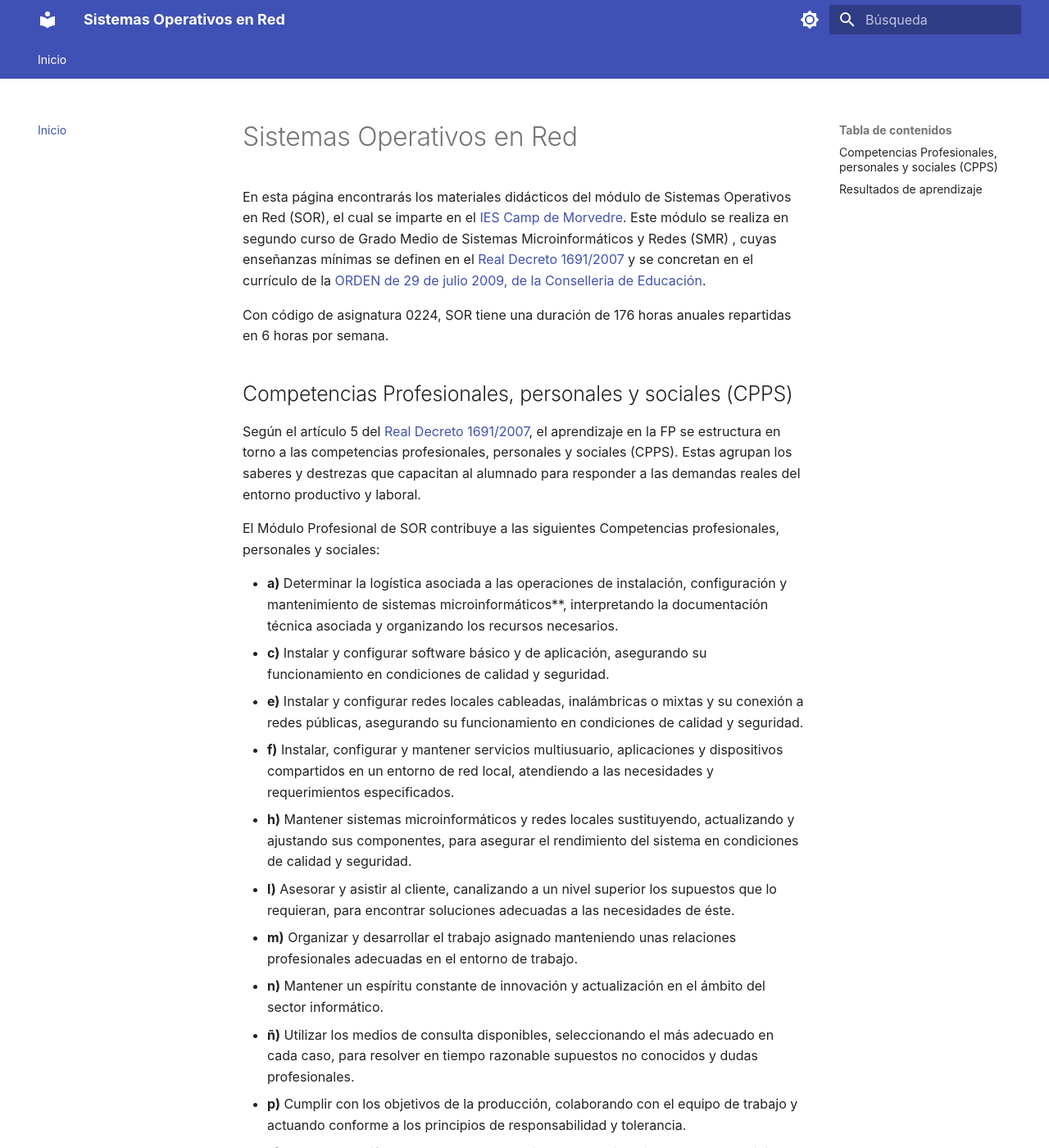
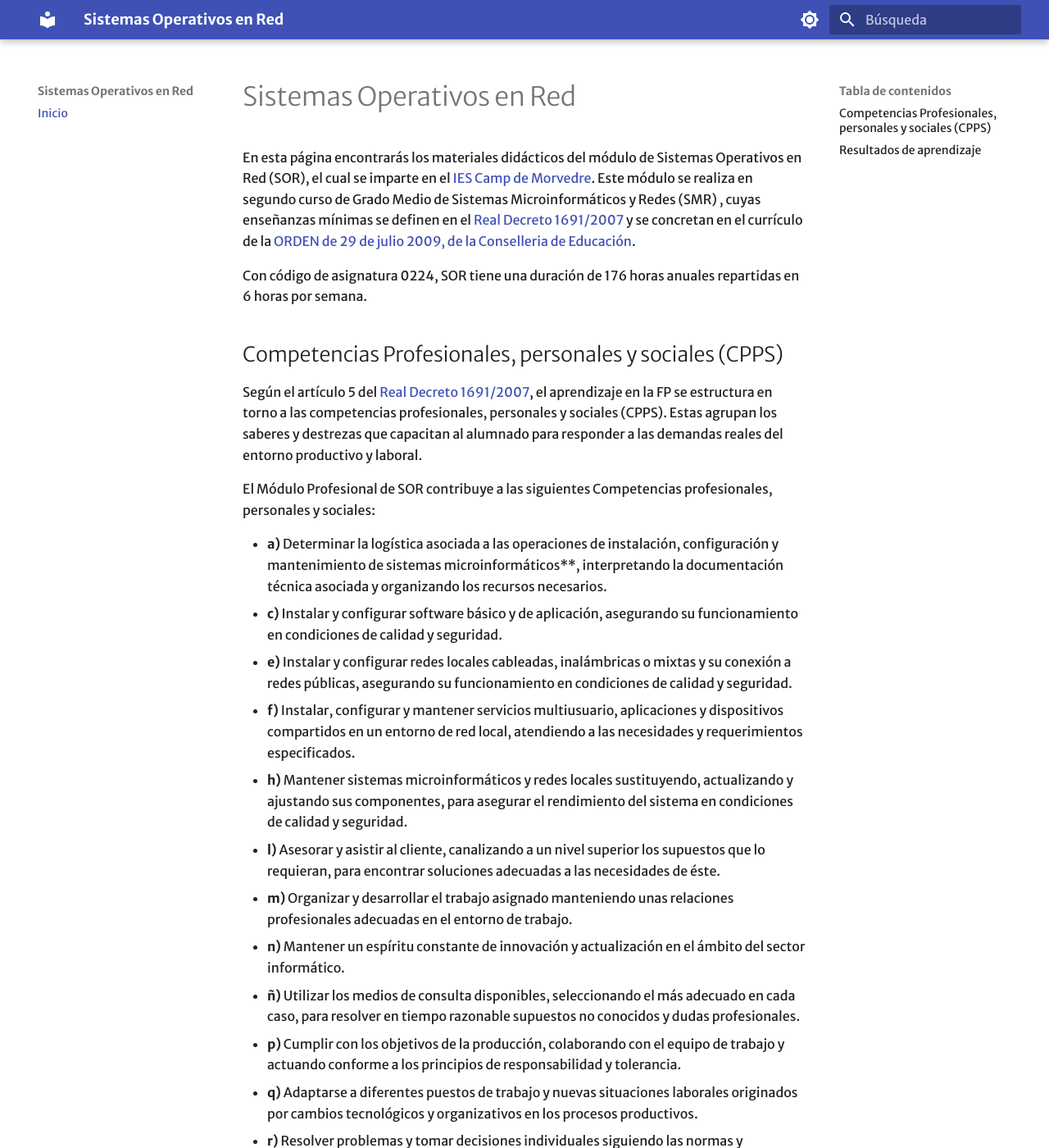
Before and after one commit to JMNebotDocent/apuntesSOR, an MkDocs documentation site: the page built from docs/index.md, in a window 1280 px wide and 1400 px high. Shown: the whole window at 82% size. Built offline with MkDocs 1.6.1 and Material for MkDocs 9.7.7, drawn with Linux system fonts in a browser that asks for light colours; some web fonts are replaced.

Commit message:
mkdocs.md índice

```diff
--- a/mkdocs.yml
+++ b/mkdocs.yml
@@ -7,7 +7,7 @@ theme:
   name: material
   language: es
   font:
-    text: Merryweather Sans
+    text: Merriweather Sans
     code: RedHat Mono
   palette:
     - scheme: default
@@ -23,12 +23,14 @@ theme:
         icon: material/brightness-4
         name: Cambiar a modo claro
   features:
-    - navigation.tabs
+    #- navigation.tabs
     - navigation.top
     - search.suggest
     - search.highlight
     - content.code.copy
     - content.code.annotate # Muy útil para explicar líneas específicas de scripts o configs
+    - navigation.sections
+    - navigation.indexes
 
 markdown_extensions:
   - admonition               # Cajas de notas, advertencias y avisos (!!! note / !!! warning)
```
